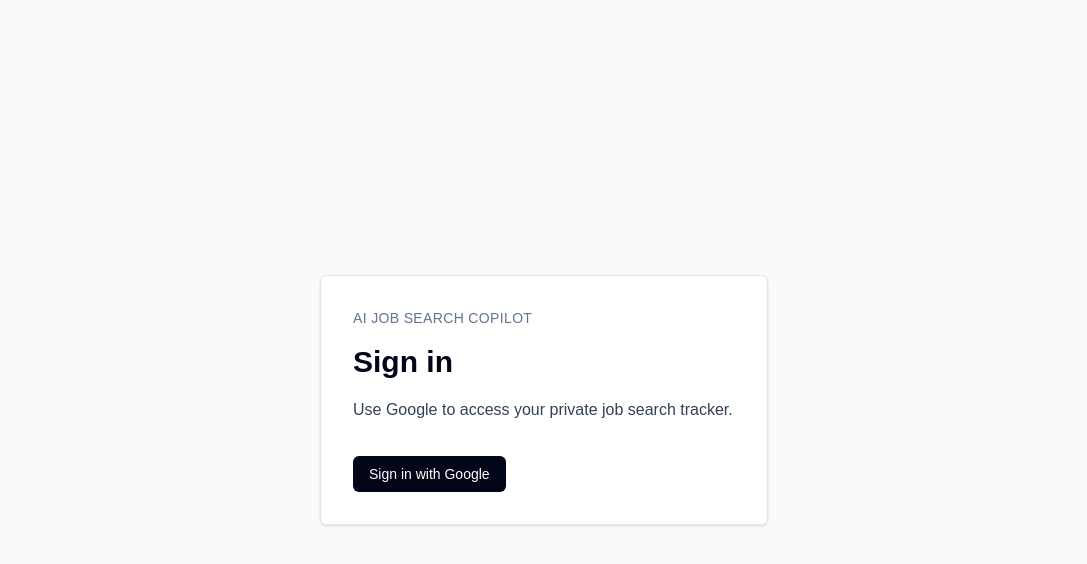
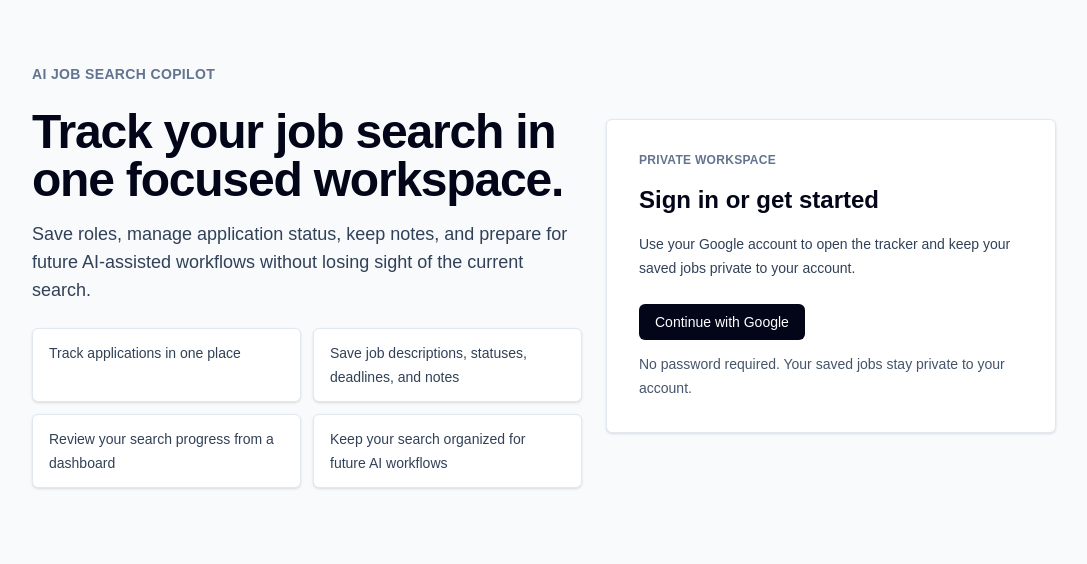
Before and after one commit to briehn/Track-My-Apps, a Next.js app: page /sign-in in a window 1280 px wide. Shown: the top 564 px of the page, without its empty margins (96-1183 px from the left). Built offline with nearby package versions, Linux system fonts and the light colour scheme; no server answers.

Commit message:
Polish sign-in page and cursor behavior

```diff
--- a/src/app/(auth)/sign-in/page.tsx
+++ b/src/app/(auth)/sign-in/page.tsx
@@ -3,6 +3,13 @@ import { getServerSession } from "next-auth";
 
 import { SignInWithGoogleButton } from "@/features/auth/components/auth-buttons";
 import { authOptions } from "@/features/auth/auth-options";
+
+const highlights = [
+  "Track applications in one place",
+  "Save job descriptions, statuses, deadlines, and notes",
+  "Review your search progress from a dashboard",
+  "Keep your search organized for future AI workflows",
+];
 
 export default async function SignInPage() {
   const session = await getServerSession(authOptions);
@@ -12,18 +19,57 @@ export default async function SignInPage() {
   }
 
   return (
-    <main className="flex min-h-screen items-center justify-center bg-slate-50 px-6 py-16">
-      <div className="w-full max-w-md rounded-md border border-slate-200 bg-white p-8 shadow-sm">
-        <p className="text-sm font-medium uppercase tracking-wide text-slate-500">
-          AI Job Search Copilot
-        </p>
-        <h1 className="mt-4 text-3xl font-semibold text-slate-950">Sign in</h1>
-        <p className="mt-4 text-base leading-7 text-slate-700">
-          Use Google to access your private job search tracker.
-        </p>
-        <div className="mt-8">
-          <SignInWithGoogleButton />
-        </div>
+    <main className="min-h-screen bg-slate-50 px-4 py-10 sm:px-6 sm:py-16">
+      <div className="mx-auto grid w-full max-w-5xl gap-6 lg:grid-cols-[1.1fr_0.9fr] lg:items-center">
+        <section className="space-y-6">
+          <p className="text-sm font-semibold uppercase tracking-wide text-slate-500">
+            AI Job Search Copilot
+          </p>
+          <div className="space-y-4">
+            <h1 className="max-w-xl text-4xl font-semibold tracking-tight text-slate-950 sm:text-5xl">
+              Track your job search in one focused workspace.
+            </h1>
+            <p className="max-w-2xl text-base leading-7 text-slate-700 sm:text-lg">
+              Save roles, manage application status, keep notes, and prepare
+              for future AI-assisted workflows without losing sight of the
+              current search.
+            </p>
+          </div>
+
+          <ul className="grid gap-3 sm:grid-cols-2 lg:max-w-2xl">
+            {highlights.map((highlight) => (
+              <li
+                key={highlight}
+                className="rounded-md border border-slate-200 bg-white px-4 py-3 text-sm leading-6 text-slate-700 shadow-sm"
+              >
+                {highlight}
+              </li>
+            ))}
+          </ul>
+        </section>
+
+        <section className="rounded-md border border-slate-200 bg-white p-6 shadow-sm sm:p-8">
+          <div className="space-y-4">
+            <p className="text-xs font-semibold uppercase tracking-wide text-slate-500">
+              Private workspace
+            </p>
+            <h2 className="text-2xl font-semibold text-slate-950">
+              Sign in or get started
+            </h2>
+            <p className="text-sm leading-6 text-slate-700">
+              Use your Google account to open the tracker and keep your saved
+              jobs private to your account.
+            </p>
+          </div>
+
+          <div className="mt-6">
+            <SignInWithGoogleButton label="Continue with Google" />
+            <p className="mt-3 text-sm leading-6 text-slate-600">
+              No password required. Your saved jobs stay private to your
+              account.
+            </p>
+          </div>
+        </section>
       </div>
     </main>
   );
--- a/src/app/globals.css
+++ b/src/app/globals.css
@@ -19,4 +19,18 @@ body {
   margin: 0;
   background: #f8fafc;
   font-family: Arial, Helvetica, sans-serif;
+  cursor: default;
 }
+
+a[href],
+button:not(:disabled),
+select,
+input[type="checkbox"],
+input[type="radio"] {
+  cursor: pointer;
+}
+
+input:not([type="checkbox"]):not([type="radio"]),
+textarea {
+  cursor: text;
+}
--- a/src/components/layout/app-shell.tsx
+++ b/src/components/layout/app-shell.tsx
@@ -13,17 +13,15 @@ type AppShellProps = Readonly<{
   };
 }>;
 
-const navigationItems = [
-  { href: "/dashboard", label: "Dashboard" },
-  { href: "/jobs", label: "Jobs" },
-  { href: "/jobs?status=archived", label: "Archived" },
-  { href: "/jobs/new", label: "Add Job" },
-];
-
 export function AppShell({ children, user }: AppShellProps) {
   const pathname = usePathname();
   const searchParams = useSearchParams();
   const displayName = user.name ?? user.email ?? "Signed-in user";
+  const isJobsRoute = pathname === "/jobs" || pathname.startsWith("/jobs/");
+  const isArchivedView =
+    pathname === "/jobs" && searchParams.get("status") === "archived";
+  const isActiveJobsView = pathname === "/jobs" && !isArchivedView;
+  const showArchivedNav = isJobsRoute;
 
   return (
     <div className="min-h-screen bg-slate-50 text-slate-950">
@@ -44,35 +42,65 @@ export function AppShell({ children, user }: AppShellProps) {
             aria-label="Primary navigation"
             className="flex flex-wrap gap-2 md:block"
           >
-            {navigationItems.map((item) => {
-              const status = searchParams.get("status");
-              const isArchivedView =
-                item.href === "/jobs?status=archived" &&
-                pathname === "/jobs" &&
-                status === "archived";
-              const isJobsView =
-                item.href === "/jobs" &&
-                ((pathname === "/jobs" && status !== "archived") ||
-                  (pathname.startsWith("/jobs/") && pathname !== "/jobs/new"));
-              const isActive =
-                isArchivedView || isJobsView || pathname === item.href;
-
-              return (
             <Link
-                  key={item.href}
-                  href={item.href}
-                  aria-current={isActive ? "page" : undefined}
+              href="/dashboard"
+              aria-current={pathname === "/dashboard" ? "page" : undefined}
               className={[
                 "block rounded-md px-3 py-2 text-sm font-medium transition",
-                    isActive
+                pathname === "/dashboard"
                   ? "bg-slate-950 text-white"
                   : "text-slate-700 hover:bg-slate-100 hover:text-slate-950",
               ].join(" ")}
             >
-                  {item.label}
+              Dashboard
             </Link>
-              );
-            })}
+
+            <div className="mt-2 space-y-1">
+              <Link
+                href="/jobs"
+                aria-current={isActiveJobsView ? "page" : undefined}
+                className={[
+                  "block rounded-md px-3 py-2 text-sm font-medium transition",
+                  isActiveJobsView
+                    ? "bg-slate-950 text-white"
+                    : isJobsRoute
+                      ? "text-slate-950"
+                      : "text-slate-700 hover:bg-slate-100 hover:text-slate-950",
+                ].join(" ")}
+              >
+                Jobs
+              </Link>
+
+              {showArchivedNav ? (
+                <div className="ml-3 border-l border-slate-200 pl-3">
+                  <Link
+                    href="/jobs?status=archived"
+                    aria-current={isArchivedView ? "page" : undefined}
+                    className={[
+                      "block rounded-md px-3 py-2 text-sm font-medium transition",
+                      isArchivedView
+                        ? "bg-slate-950 text-white"
+                        : "text-slate-700 hover:bg-slate-100 hover:text-slate-950",
+                    ].join(" ")}
+                  >
+                    Archived
+                  </Link>
+                </div>
+              ) : null}
+            </div>
+
+            <Link
+              href="/jobs/new"
+              aria-current={pathname === "/jobs/new" ? "page" : undefined}
+              className={[
+                "mt-2 block rounded-md px-3 py-2 text-sm font-medium transition",
+                pathname === "/jobs/new"
+                  ? "bg-slate-950 text-white"
+                  : "text-slate-700 hover:bg-slate-100 hover:text-slate-950",
+              ].join(" ")}
+            >
+              Add Job
+            </Link>
           </nav>
         </aside>
         <main className="p-4 sm:p-6">{children}</main>
--- a/src/features/auth/components/auth-buttons.tsx
+++ b/src/features/auth/components/auth-buttons.tsx
@@ -4,10 +4,12 @@ import { signIn, signOut } from "next-auth/react";
 
 type SignInWithGoogleButtonProps = {
   callbackUrl?: string;
+  label?: string;
 };
 
 export function SignInWithGoogleButton({
   callbackUrl = "/dashboard",
+  label = "Sign in with Google",
 }: SignInWithGoogleButtonProps) {
   return (
     <button
@@ -15,7 +17,7 @@ export function SignInWithGoogleButton({
       onClick={() => void signIn("google", { callbackUrl })}
       className="inline-flex items-center justify-center rounded-md bg-slate-950 px-4 py-2 text-sm font-medium text-white transition hover:bg-slate-800 focus:outline-none focus:ring-2 focus:ring-slate-400 focus:ring-offset-2"
     >
-      Sign in with Google
+      {label}
     </button>
   );
 }
```
Also changed, not shown: 1 other file (tests, documents, lock files or other folders). Lines whose indentation alone changed are shown as unchanged.
